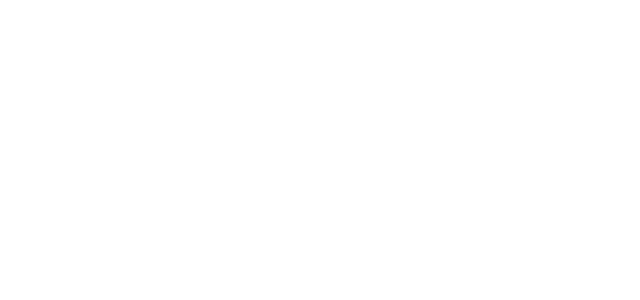
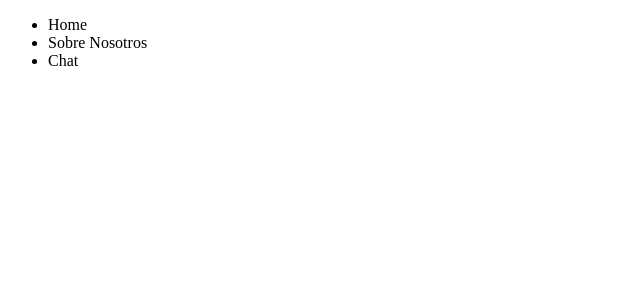
Before and after one commit to VictorMoyan0/chatbox, a React (Vite) app: page / in a window 1280 px wide. Shown: the top 300 px of the page, without its empty margins (0-640 px from the left). Built offline with nearby package versions, Linux system fonts and the light colour scheme.

Commit message:
import BrowserRouter

```diff
--- a/src/App.jsx
+++ b/src/App.jsx
@@ -1,3 +1,4 @@
+import { BrowserRouter, Route, Routes } from "react-router-dom"
 import {  useEffect, useState } from "react"
 import { GoogleGenerativeAI } from "@google/generative-ai";
 import Chat from './components/Chat.jsx'
@@ -7,7 +8,13 @@ import Navbar from './components/Navbar.jsx'
 function App() {
   return (
     <>
-
+        <BrowserRouter>
+          <Navbar />
+          <Routes>
+            <Route path="/" element={<Home />} />
+            <Route path="/chat" element={<Chat />} />
+          </Routes>
+      </BrowserRouter>
     </>
   )
 }
```
